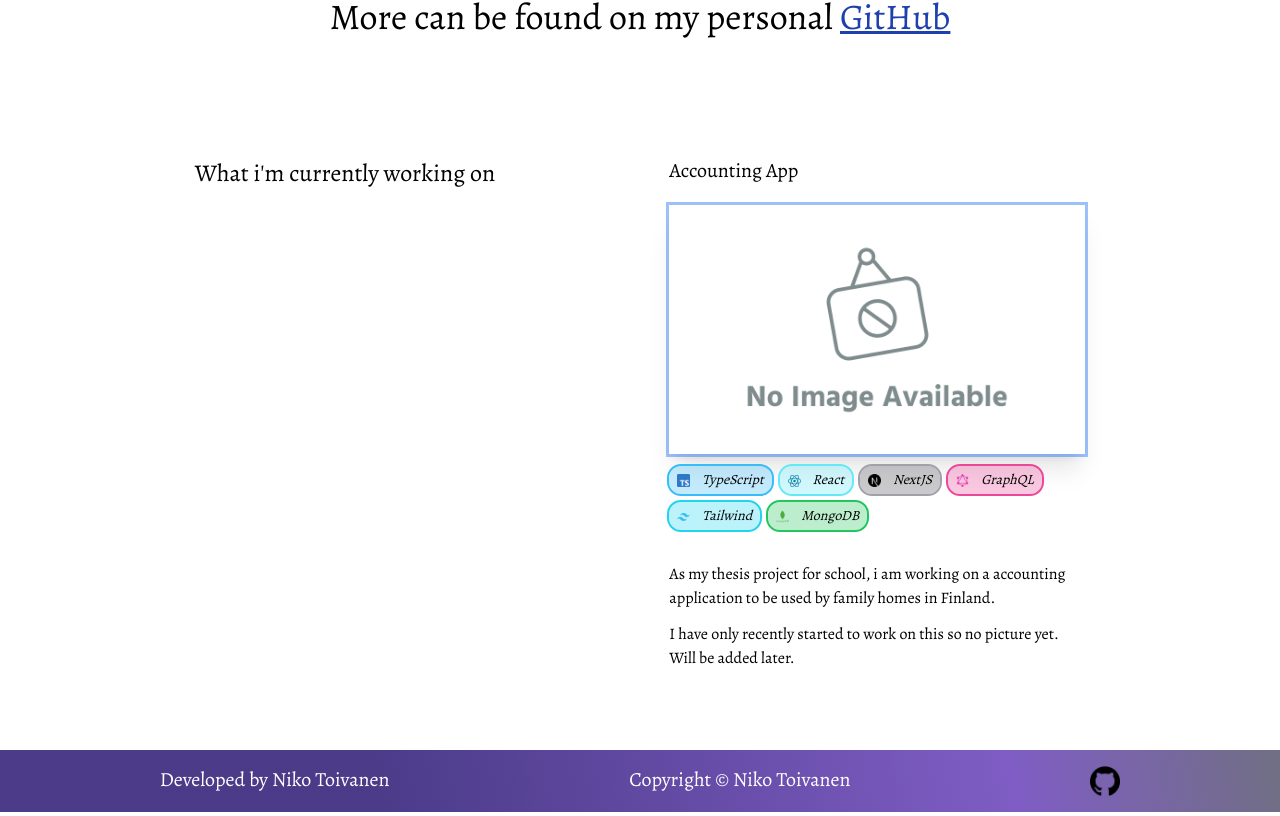
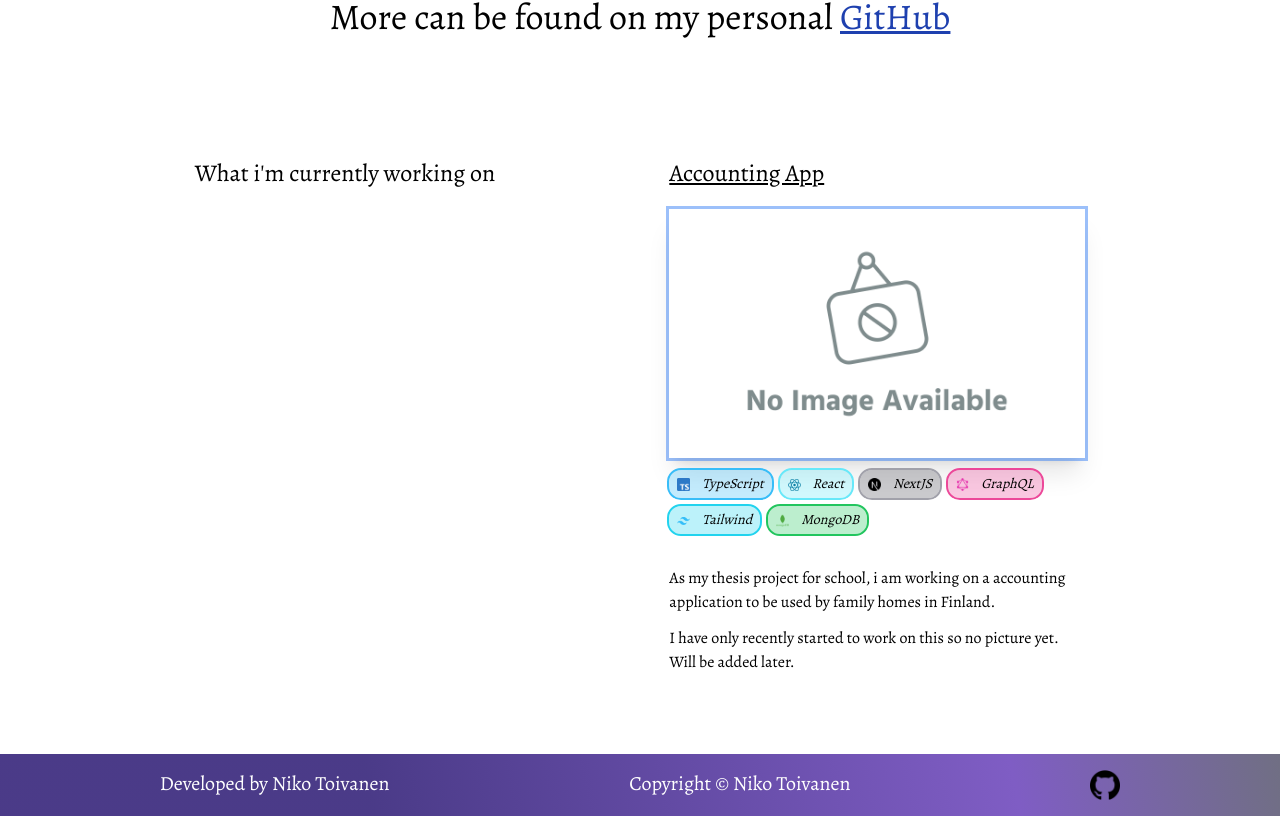
Before and after one commit to Nikoooh/Portfolio, a Next.js app: page /projects in a window 1280 px wide. Shown: the part 2043-2859 px from the top of the page. Built offline with nearby package versions, Linux system fonts and the light colour scheme.

Commit message:
consistent project name style

```diff
--- a/app/projects/page.tsx
+++ b/app/projects/page.tsx
@@ -39,7 +39,7 @@ const ProjectsPage: React.FC = (): JSX.Element => {
         </div>
         <div className="flex flex-col p-12 w-2/5">
           <div className="mb-5">
-            <p className="text-xl">Accounting App</p>
+            <p className="text-2xl underline">Accounting App</p>
           </div>
           <div className="flex justify-center ring mb-3 shadow-xl ">
             <img src="/AppImages/noimage.png" alt="no image available picture" width='full' height='auto'/>
```
